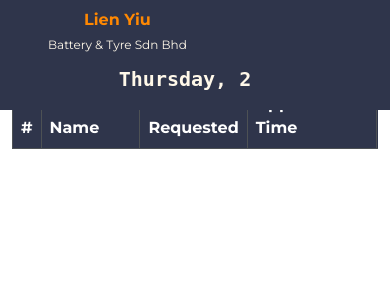
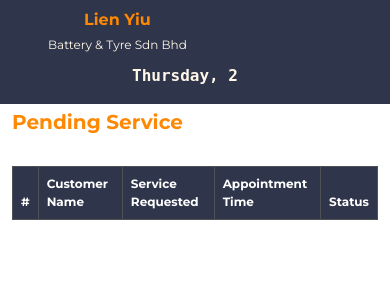
Before and after one commit to lapinChanceux/Spat-Project-Lien-Yiu, a PHP site: page /Views/service-progress.phtml in a window 390 px wide. Shown: the top 300 px of the page. Run offline with PHP 8.4, Linux system fonts and the light colour scheme; lists and menus that the app fills with data are empty.

Commit message:
Responsive for service progress page

```diff
--- a/Views/css/styles.css
+++ b/Views/css/styles.css
@@ -445,8 +445,21 @@ input[type="text"], input[type="email"], input[type="password"], textarea, selec
     border: 2px solid #ff8802;
 }
 
+
+/*Service progress page*/
 .service-progress .table-dark th {
     background: #2f354b;
+}
+
+
+
+.service-progress h1{
+    color: #ff8802;
+    font-weight: bold;
+}
+
+.service-progress-container{
+    margin-top: 7%;
 }
 
 .nav-progress {
@@ -463,6 +476,11 @@ input[type="text"], input[type="email"], input[type="password"], textarea, selec
     white-space: nowrap;
     overflow: hidden;
     animation: typing 4s steps(30, end), blink 0.5s step-end infinite;
+}
+
+.nav-item .animated-text{
+    font-weight: bold;
+    font-size: 22px;
 }
 
 @keyframes typing {
@@ -561,6 +579,26 @@ input[type="text"], input[type="email"], input[type="password"], textarea, selec
     .summary-info,
     .summary-detail {
         font-size: 16px;
+    }
+
+    .nav-item .animated-text {
+        font-size: 18px;
+    }
+
+    .service-progress h1{
+        font-size: 25px;
+    }
+
+    .service-progress-container{
+        margin-top: 25%;
+    }
+
+    .service-progress .table-dark th {
+        font-size: 14px;
+    }
+
+    .service-progress td {
+        font-size: 14px;
     }
 
 
@@ -686,4 +724,24 @@ input[type="text"], input[type="email"], input[type="password"], textarea, selec
         font-size: 13px;
     }
 
+    .nav-item .animated-text {
+        font-size: 16px;
+    }
+
+    .service-progress h1{
+        font-size: 20px;
+    }
+
+    .service-progress-container{
+        margin-top: 30%;
+    }
+
+    .service-progress .table-dark th {
+        font-size: 12px;
+    }
+
+    .service-progress td {
+        font-size: 12px;
+    }
+
 }
--- a/Views/service-progress.phtml
+++ b/Views/service-progress.phtml
@@ -22,26 +22,23 @@
                     // Format the current date and time with commas
                     $currentDateTime = date('l, d F Y, h:i A'); // e.g., Monday, 23 December 2024, 08:05 PM
                     ?>
-                    <span id="animatedDate" class="nav-link disabled animated-text" style="font-weight: bold; font-size: 20px;"><?php echo $currentDateTime; ?></span>
+                    <span id="animatedDate" class="nav-link disabled animated-text"><?php echo $currentDateTime; ?></span>
                 </li>
             </ul>
         </div>
     </div>
 </nav>
 
-<script>
-
-</script>
-
 <section id="service-progress" class="container-fluid service-progress">
-    <div class="service-progress-container" style="margin-top: 7%;">
+    <div class="service-progress-container">
         <div id="serviceCarousel" class="carousel slide" data-bs-ride="carousel">
             <!-- Slides -->
             <div class="carousel-inner">
                 <!-- Pending Service -->
                 <div class="carousel-item active">
-                    <h1><span style="color: #ff8802; font-weight: bold">Pending Service</span></h1>
+                    <h1>Pending Service</h1>
                     <div class="table-container">
+                        <div class="table-responsive">
                             <table class="table table-striped table-bordered table-hover mt-4">
                                 <thead class="table-dark">
                                 <tr>
@@ -53,17 +50,16 @@
                                 </tr>
                                 </thead>
                                 <tbody id="pendingTable">
-
                                 </tbody>
-
                             </table>
                         </div>
                     </div>
-
+                </div>
                 <!-- On Service -->
                 <div class="carousel-item">
-                    <h1><span style="color: #ff8802; font-weight: bold">On Service</span></h1>
+                    <h1>On Service</h1>
                     <div class="table-container">
+                        <div class="table-responsive">
                             <table class="table table-striped table-bordered table-hover mt-4">
                                 <thead class="table-dark">
                                 <tr>
@@ -75,16 +71,16 @@
                                 </tr>
                                 </thead>
                                 <tbody id="onServiceTable">
-
                                 </tbody>
                             </table>
                         </div>
                     </div>
-
+                </div>
                 <!-- Complete -->
                 <div class="carousel-item">
-                    <h1><span style="color: #ff8802; font-weight: bold">Complete</span></h1>
+                    <h1>Complete</h1>
                     <div class="table-container">
+                        <div class="table-responsive">
                             <table class="table table-striped table-bordered table-hover mt-4">
                                 <thead class="table-dark">
                                 <tr>
@@ -96,18 +92,15 @@
                                 </tr>
                                 </thead>
                                 <tbody id="completedTable">
-
                                 </tbody>
-
                             </table>
                         </div>
                     </div>
                 </div>
             </div>
         </div>
+    </div>
 </section>
-
-
 
 <script src="Views/js/script.js"></script>
 <script src="https://cdn.jsdelivr.net/npm/bootstrap@5.3.0-alpha3/dist/js/bootstrap.bundle.min.js"></script>
```
Lines whose indentation alone changed are shown as unchanged.
